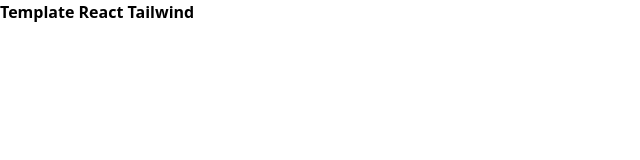
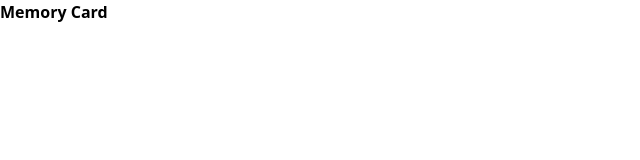
Before and after one commit to j0srisk/memory-card, a React (Vite) app: page / in a window 1280 px wide. Shown: the top 160 px of the page, without its empty margins (0-640 px from the left). Built offline with nearby package versions, Linux system fonts and the light colour scheme.

Commit message:
updated package name

```diff
--- a/index.html
+++ b/index.html
@@ -4,7 +4,7 @@
 		<meta charset="UTF-8" />
 		<link rel="icon" type="image/svg+xml" href="/vite.svg" />
 		<meta name="viewport" content="width=device-width, initial-scale=1.0" />
-    <title>Template React Tailwind</title>
+		<title>Memory Card</title>
 	</head>
 	<body>
 		<div id="root"></div>
--- a/package.json
+++ b/package.json
@@ -1,5 +1,5 @@
 {
-  "name": "template-react-tailwind",
+	"name": "memory-card",
 	"private": true,
 	"version": "0.0.0",
 	"type": "module",
--- a/src/App.jsx
+++ b/src/App.jsx
@@ -1,9 +1,9 @@
 function App() {
-  return (
-    <div>
-      <h1 className="font-bold">Template React Tailwind</h1>
-    </div>
-  );
+	return (
+		<div>
+			<h1 className="font-bold">Memory Card</h1>
+		</div>
+	);
 }
 
 export default App;
```
Also changed, not shown: 1 other file (tests, documents, lock files or other folders). Lines whose indentation alone changed are shown as unchanged.
